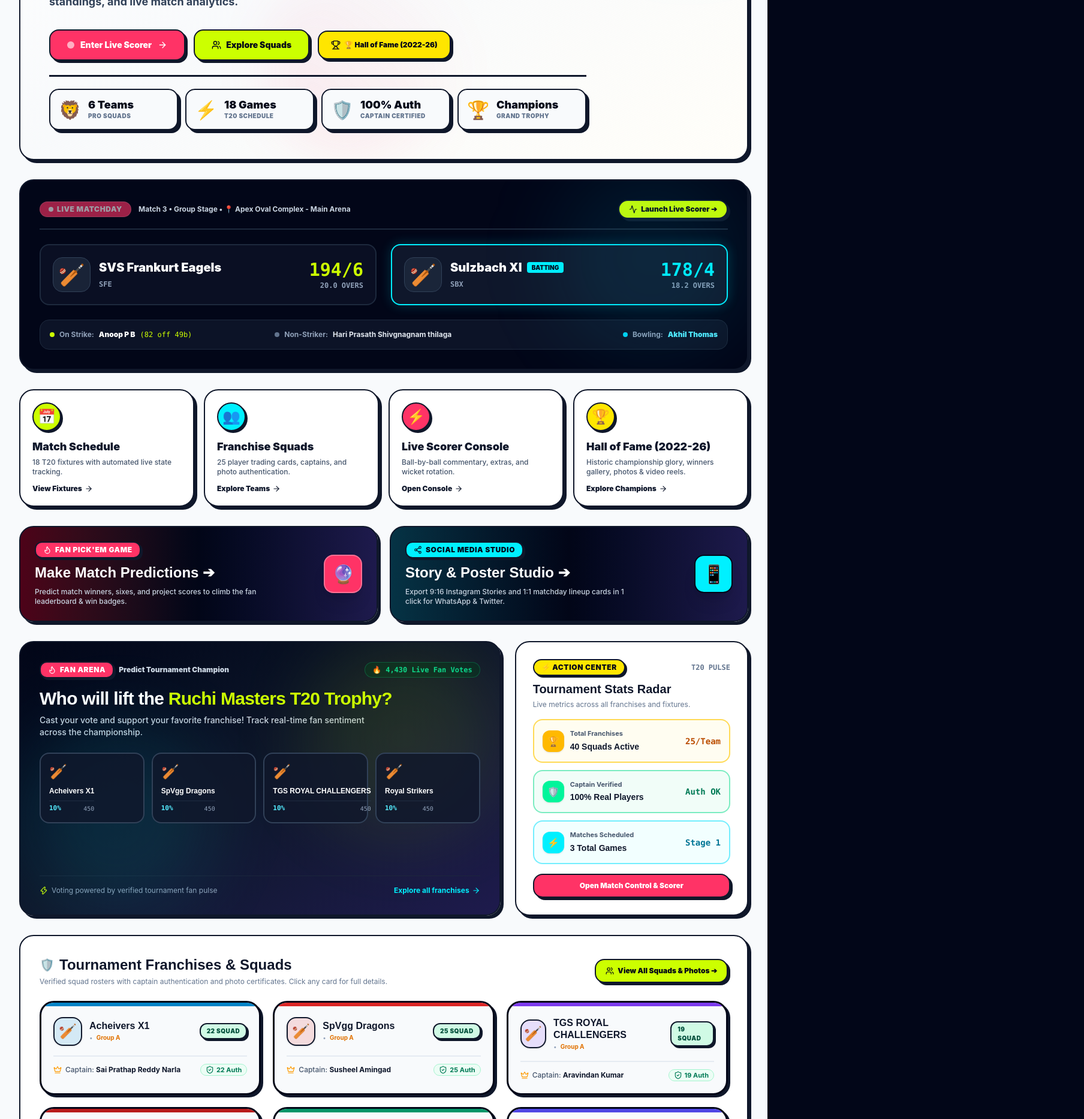
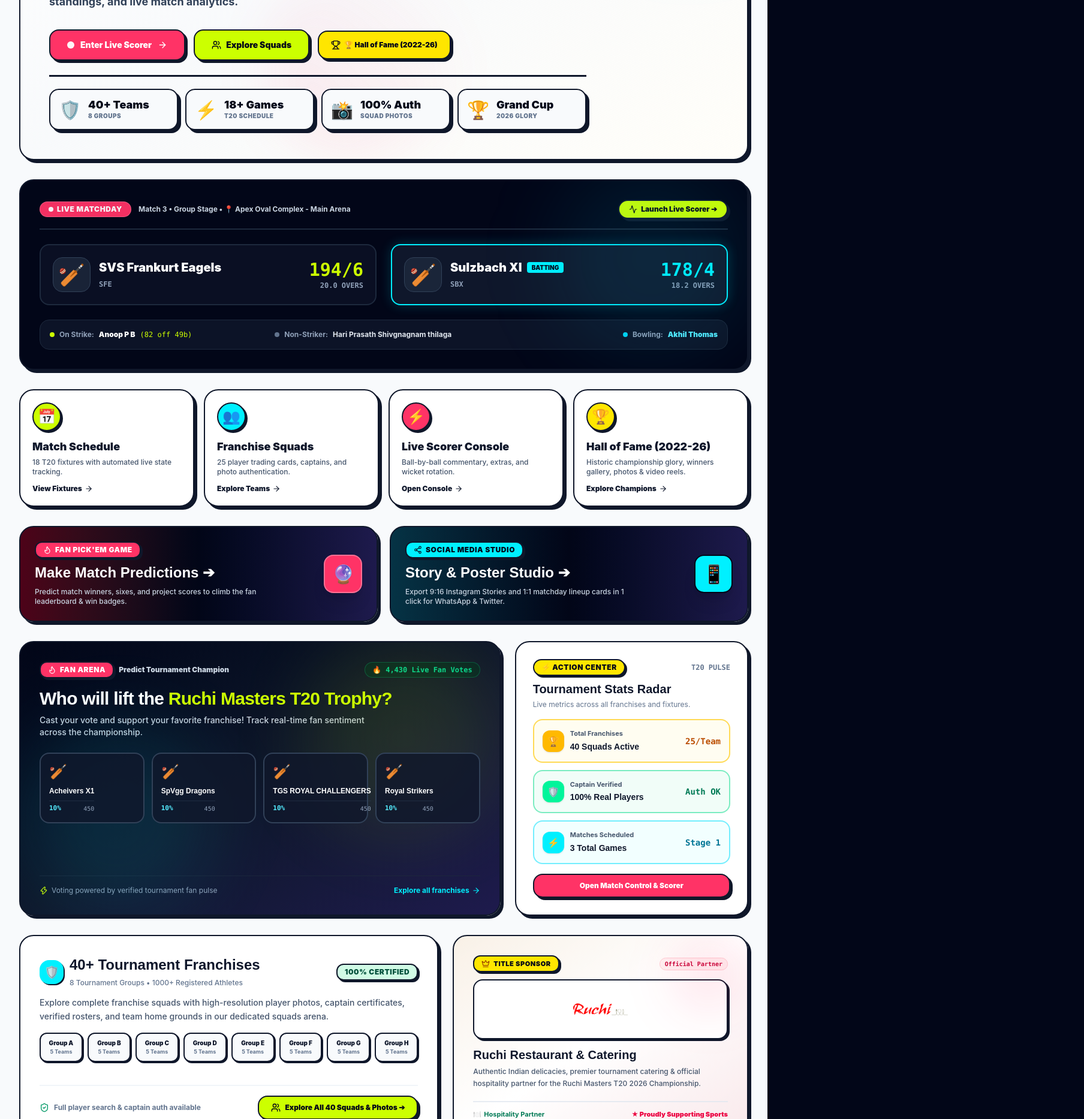
Before and after one commit to vamosan/Ruchi-Masters, a React (Vite) app: page / in a window 1280 px wide. Shown: the part 540-2406 px from the top of the page at 60% size, 1808 px wide, since content can reach past the window. Built offline with nearby package versions, Linux system fonts and the light colour scheme; a web font is replaced by a local one.

Commit message:
Clean dashboard 40 squad grid and integrate non-intrusive Ruchi sponsor logo

```diff
--- a/src/components/tournament/RuchiDashboard.tsx
+++ b/src/components/tournament/RuchiDashboard.tsx
@@ -257,89 +257,110 @@
 
       </div>
 
-      {/* 4. Franchises Quick Roster Hub */}
-      <div className="bg-white rounded-3xl p-6 sm:p-8 sport-card space-y-6">
-        <div className="flex flex-wrap items-center justify-between gap-4">
+      {/* 4. Franchises Gateway Hub & Official Title Sponsor Showcase */}
+      <div className="grid grid-cols-1 lg:grid-cols-12 gap-6">
+
+        {/* Tournament Squads Gateway Card (7 cols) */}
+        <div className="lg:col-span-7 bg-white rounded-3xl p-6 sm:p-8 sport-card space-y-5 flex flex-col justify-between">
           <div>
-            <div className="flex items-center gap-2">
-              <span className="text-xl">🛡️</span>
+            <div className="flex items-center justify-between gap-4 mb-3">
+              <div className="flex items-center gap-2.5">
+                <span className="w-10 h-10 rounded-2xl bg-[#00F0FF] text-slate-950 flex items-center justify-center font-black text-xl shadow-[2px_2px_0px_#0f172a]">
+                  🛡️
+                </span>
+                <div>
                   <h2 className="text-xl sm:text-2xl font-black text-slate-900 font-cabinet">
-                Tournament Franchises & Squads
+                    40+ Tournament Franchises
                   </h2>
+                  <span className="text-xs text-slate-500 font-medium">8 Tournament Groups • 1000+ Registered Athletes</span>
                 </div>
-            <p className="text-xs text-slate-500 mt-1">
-              Verified squad rosters with captain authentication and photo certificates. Click any card for full details.
+              </div>
+
+              <span className="px-3 py-1 rounded-xl bg-emerald-100 text-emerald-900 text-xs font-black border border-emerald-300 sport-badge shrink-0">
+                100% Certified
+              </span>
+            </div>
+
+            <p className="text-xs sm:text-sm text-slate-600 leading-relaxed font-medium">
+              Explore complete franchise squads with high-resolution player photos, captain certificates, verified rosters, and team home grounds in our dedicated squads arena.
             </p>
+
+            {/* Quick Group Pills preview */}
+            <div className="grid grid-cols-4 sm:grid-cols-8 gap-2 pt-4">
+              {['Group A', 'Group B', 'Group C', 'Group D', 'Group E', 'Group F', 'Group G', 'Group H'].map((grp) => (
+                <button
+                  key={grp}
+                  onClick={() => setActiveTab('teams')}
+                  className="p-2 rounded-xl bg-slate-50 hover:bg-[#CCFF00] border-2 border-slate-900 text-center transition-all shadow-[2px_2px_0px_#0f172a] group"
+                >
+                  <span className="text-[10px] font-black text-slate-900 block group-hover:scale-105 transition-transform">{grp}</span>
+                  <span className="text-[9px] text-slate-500 font-bold block">5 Teams</span>
+                </button>
+              ))}
+            </div>
+          </div>
+
+          <div className="pt-4 border-t-2 border-slate-100 flex flex-wrap items-center justify-between gap-3">
+            <div className="flex items-center gap-2 text-xs font-bold text-slate-500">
+              <ShieldCheck className="w-4 h-4 text-emerald-600" />
+              <span>Full player search & captain auth available</span>
             </div>
 
             <button
               onClick={() => setActiveTab('teams')}
-            className="px-4 py-2.5 rounded-2xl bg-[#CCFF00] text-slate-950 font-black text-xs sport-btn flex items-center gap-1.5 shadow-[3px_3px_0px_#0f172a]"
+              className="px-5 py-2.5 rounded-2xl bg-[#CCFF00] hover:bg-[#bbf000] text-slate-950 font-black text-xs sport-btn flex items-center gap-2 shadow-[3px_3px_0px_#0f172a]"
             >
-            <Users className="w-3.5 h-3.5" />
-            <span>View All Squads & Photos ➔</span>
+              <Users className="w-4 h-4" />
+              <span>Explore All 40 Squads & Photos ➔</span>
             </button>
-        </div>
-
-        {/* Sporty Team Cards Grid */}
-        <div className="grid grid-cols-1 sm:grid-cols-2 lg:grid-cols-3 gap-5">
-          {teams.map((team) => {
-            const captain = team.players.find(p => p.isCaptain || p.id === team.captainId);
-            const verifiedCount = team.players.filter(p => p.isAuthenticated).length;
-
-            return (
-              <div
-                key={team.id}
-                onClick={() => {
-                  setActiveTab('teams');
-                }}
-                className="p-5 rounded-3xl border-3 border-slate-950 bg-slate-50 hover:bg-amber-50/60 hover:-translate-y-1.5 transition-all cursor-pointer shadow-[4px_4px_0px_#0f172a] space-y-4 group relative overflow-hidden"
-              >
-                {/* Team Top Accent Bar */}
-                <div
-                  className="absolute top-0 left-0 right-0 h-1.5"
-                  style={{ backgroundColor: team.primaryColor || '#2563eb' }}
-                />
-
-                <div className="flex items-center justify-between pt-1">
-                  <div className="flex items-center gap-3">
-                    <div
-                      className="w-12 h-12 rounded-2xl flex items-center justify-center text-2xl border-2 border-slate-900 shadow group-hover:scale-110 transition-transform"
-                      style={{ backgroundColor: (team.primaryColor || '#2563eb') + '25' }}
-                    >
-                      {team.logo}
-                    </div>
-                    <div>
-                      <h3 className="font-black text-slate-900 leading-tight text-base font-cabinet">{team.name}</h3>
-                      <div className="flex items-center gap-1.5 mt-0.5">
-
-                        <span className="text-[10px] text-slate-400">•</span>
-                        <span className="text-[10px] font-bold text-amber-600">{team.group || 'Group A'}</span>
-                      </div>
           </div>
         </div>
 
-                  <span className="px-2.5 py-1 rounded-xl bg-emerald-100 text-emerald-900 text-[10px] font-black border border-emerald-300 sport-badge">
-                    {team.players.length} Squad
+        {/* Title Sponsor Spotlight Card (5 cols) */}
+        <div className="lg:col-span-5 bg-gradient-to-br from-amber-500/10 via-white to-rose-500/10 rounded-3xl p-6 sm:p-8 sport-card space-y-5 flex flex-col justify-between relative overflow-hidden border-3 border-slate-950 shadow-[5px_5px_0px_#0f172a]">
+          {/* Subtle Accent Glow */}
+          <div className="absolute top-0 right-0 w-32 h-32 bg-rose-500/10 rounded-full blur-2xl pointer-events-none" />
+
+          <div>
+            <div className="flex items-center justify-between gap-2 mb-3">
+              <span className="px-3 py-1 rounded-xl bg-[#FFE600] text-slate-950 text-[11px] font-black sport-badge uppercase tracking-wider flex items-center gap-1.5 shadow-[2px_2px_0px_#0f172a]">
+                <Crown className="w-3.5 h-3.5 text-amber-800" />
+                Title Sponsor
+              </span>
+              <span className="text-[10px] font-mono font-bold text-rose-700 bg-rose-50 px-2 py-0.5 rounded-full border border-rose-200">
+                Official Partner
               </span>
             </div>
 
-                <div className="pt-3 border-t-2 border-slate-200/80 flex items-center justify-between text-xs">
-                  <div className="flex items-center gap-1.5">
-                    <Crown className="w-3.5 h-3.5 text-amber-500" />
-                    <span className="text-slate-600 font-medium">
-                      Captain: <strong className="text-slate-900">{captain?.name || team.managerName || 'TBD'}</strong>
+            {/* Sponsor Brand Display */}
+            <div className="bg-white rounded-2xl p-4 border-2 border-slate-900 shadow-[3px_3px_0px_#0f172a] flex items-center justify-center my-3 group hover:scale-[1.02] transition-transform">
+              <img
+                src="/images/ruchi-sponsor.png"
+                alt="Ruchi Restaurant & Catering"
+                className="h-14 sm:h-16 object-contain"
+              />
+            </div>
+
+            <div className="space-y-1">
+              <h3 className="text-lg sm:text-xl font-black text-slate-900 font-cabinet">
+                Ruchi Restaurant & Catering
+              </h3>
+              <p className="text-xs text-slate-600 font-medium leading-relaxed">
+                Authentic Indian delicacies, premier tournament catering & official hospitality partner for the Ruchi Masters T20 2026 Championship.
+              </p>
+            </div>
+          </div>
+
+          <div className="pt-3 border-t-2 border-slate-200/80 flex items-center justify-between text-[11px] font-bold text-slate-700">
+            <span className="flex items-center gap-1 text-emerald-700">
+              <span>🍽️</span> Hospitality Partner
             </span>
-                  </div>
-                  <span className="text-emerald-700 font-bold flex items-center gap-1 text-[11px] bg-emerald-50 px-2 py-0.5 rounded-full border border-emerald-200">
-                    <ShieldCheck className="w-3.5 h-3.5" />
-                    <span>{verifiedCount} Auth</span>
+            <span className="text-rose-600 font-black">
+              ★ Proudly Supporting Sports
             </span>
           </div>
         </div>
-            );
-          })}
-        </div>
+
       </div>
 
       {/* 5. Match Highlights & Media Carousel */}
--- a/src/components/tournament/RuchiMastersHero.tsx
+++ b/src/components/tournament/RuchiMastersHero.tsx
@@ -58,10 +58,14 @@
               <span>⚡ 2026 PRO EDITION</span>
             </div>
             <div className="inline-flex items-center gap-1.5 px-3 py-1 rounded-full bg-[#00F0FF] sport-badge text-slate-950 text-xs transform -rotate-1">
-              <span>🔥 6 TOP FRANCHISES</span>
+              <span>🔥 40+ FRANCHISES</span>
             </div>
-            <div className="inline-flex items-center gap-1 px-3 py-1 rounded-full bg-slate-950 text-amber-300 font-mono text-xs font-black shadow">
-              <span>🏆 $100,000 CUP</span>
+
+            {/* Title Sponsor Pill in Hero */}
+            <div className="inline-flex items-center gap-2 px-3.5 py-1 rounded-2xl bg-white border-2 border-slate-900 text-slate-950 font-black text-xs shadow-[2px_2px_0px_#0f172a]">
+              <span className="text-[10px] uppercase font-bold text-slate-500">Presented by</span>
+              <img src="/images/ruchi-sponsor.png" alt="Ruchi Sponsor" className="h-5 object-contain" />
+              <span className="text-[10px] font-bold text-rose-600 bg-rose-50 px-1.5 py-0.2 rounded border border-rose-200">Title Sponsor</span>
             </div>
           </div>
 
@@ -120,34 +124,34 @@
           {/* Sporty Mini Tickers */}
           <div className="grid grid-cols-2 sm:grid-cols-4 gap-3 pt-5 border-t-3 border-slate-900">
             <div className="bg-slate-50 p-3.5 rounded-2xl sport-card flex items-center gap-3">
-              <span className="text-3xl">🦁</span>
+              <span className="text-3xl">🛡️</span>
               <div>
-                <div className="text-lg font-black text-slate-950 leading-tight">6 Teams</div>
-                <div className="text-[10px] font-black text-slate-500 uppercase tracking-wider">Pro Squads</div>
+                <div className="text-lg font-black text-slate-950 leading-tight">40+ Teams</div>
+                <div className="text-[10px] font-black text-slate-500 uppercase tracking-wider">8 Groups</div>
               </div>
             </div>
 
             <div className="bg-slate-50 p-3.5 rounded-2xl sport-card flex items-center gap-3">
               <span className="text-3xl">⚡</span>
               <div>
-                <div className="text-lg font-black text-slate-950 leading-tight">18 Games</div>
+                <div className="text-lg font-black text-slate-950 leading-tight">18+ Games</div>
                 <div className="text-[10px] font-black text-slate-500 uppercase tracking-wider">T20 Schedule</div>
               </div>
             </div>
 
             <div className="bg-slate-50 p-3.5 rounded-2xl sport-card flex items-center gap-3">
-              <span className="text-3xl">🛡️</span>
+              <span className="text-3xl">📸</span>
               <div>
                 <div className="text-lg font-black text-slate-950 leading-tight">100% Auth</div>
-                <div className="text-[10px] font-black text-slate-500 uppercase tracking-wider">Captain Certified</div>
+                <div className="text-[10px] font-black text-slate-500 uppercase tracking-wider">Squad Photos</div>
               </div>
             </div>
 
             <div className="bg-slate-50 p-3.5 rounded-2xl sport-card flex items-center gap-3">
               <span className="text-3xl">🏆</span>
               <div>
-                <div className="text-lg font-black text-slate-950 leading-tight">Champions</div>
-                <div className="text-[10px] font-black text-slate-500 uppercase tracking-wider">Grand Trophy</div>
+                <div className="text-lg font-black text-slate-950 leading-tight">Grand Cup</div>
+                <div className="text-[10px] font-black text-slate-500 uppercase tracking-wider">2026 Glory</div>
               </div>
             </div>
           </div>
```
Also changed, not shown: src/components/layout/Footer.tsx (+17 -5 lines), src/components/layout/RuchiNavbar.tsx (+13 -1 lines), public/images/ruchi-sponsor.png (added). Lines whose indentation alone changed are shown as unchanged.
